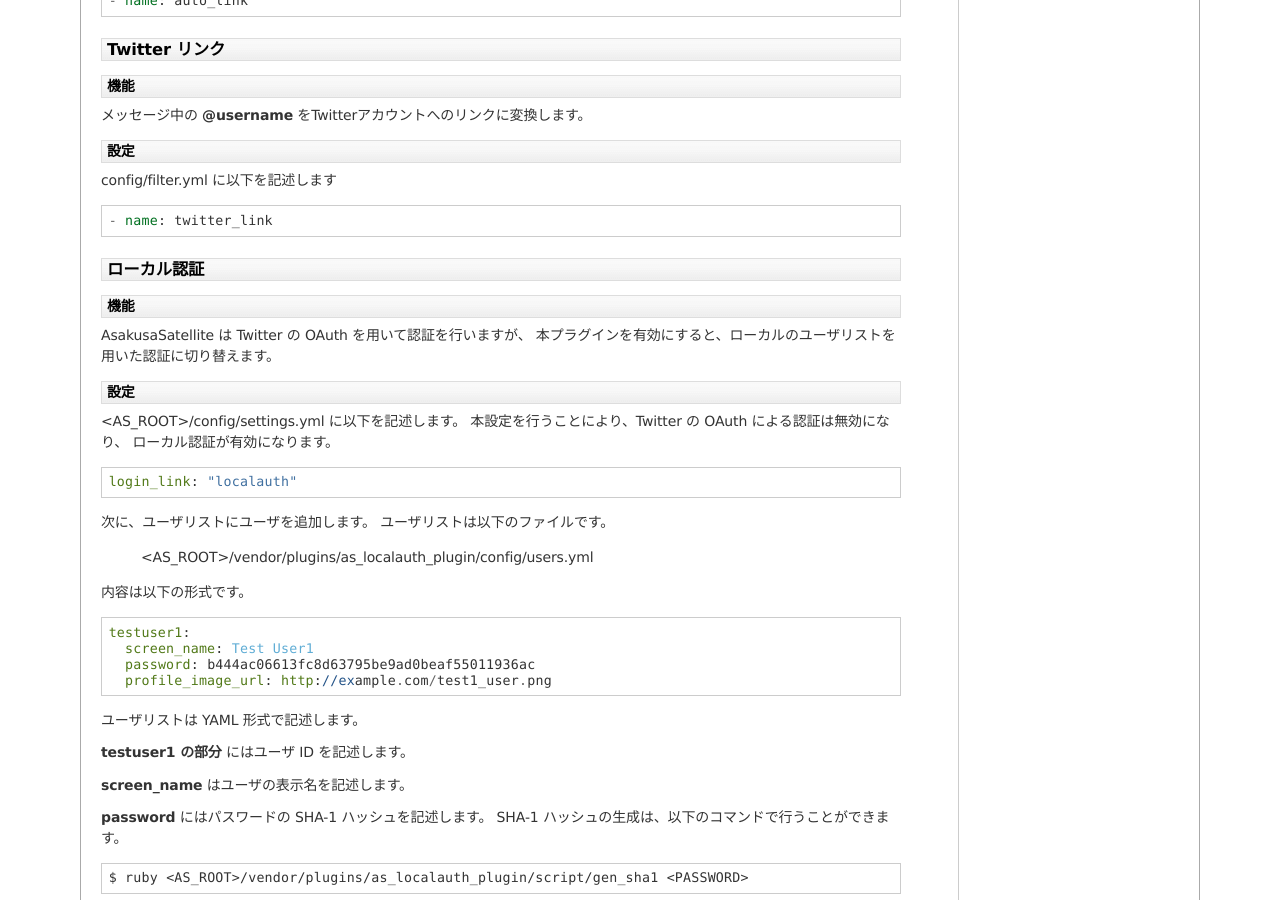
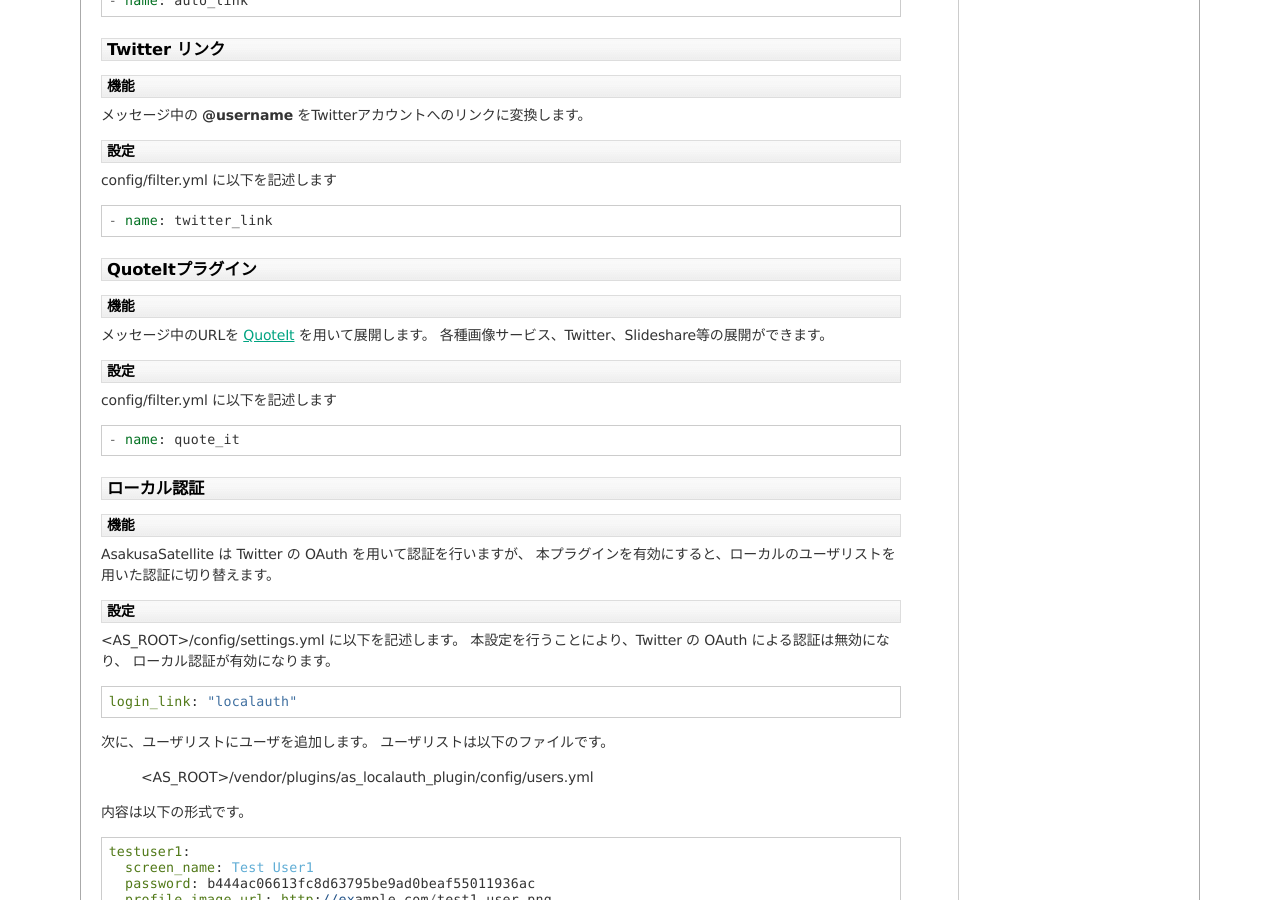
Before and after one commit to codefirst/asakusa-satellite-manual, a Sphinx documentation site: the page built from source/plugin.rst, in a window 1280 px wide and 900 px high, scrolled down 1675 px. Built offline with Sphinx 7.4.7, drawn with Linux system fonts in a browser that asks for light colours.

Commit message:
quoteitプラグインの説明を追加

```diff
--- a/source/plugin.rst
+++ b/source/plugin.rst
@@ -101,6 +101,21 @@ config/filter.yml に以下を記述します
 
 .. _localauth:
 
+QuoteItプラグイン
+------------------------------
+機能
+^^^^^^^^^^^^^^^^^^^^^^^
+メッセージ中のURLを `QuoteIt <http://quoteit.heroku.com>`_ を用いて展開します。
+各種画像サービス、Twitter、Slideshare等の展開ができます。
+
+設定
+^^^^^^^^^^^^^^^^^^^^^^^
+config/filter.yml に以下を記述します
+
+.. code-block:: ruby
+
+  - name: quote_it
+
 ローカル認証
 -----------------------
 機能
```
